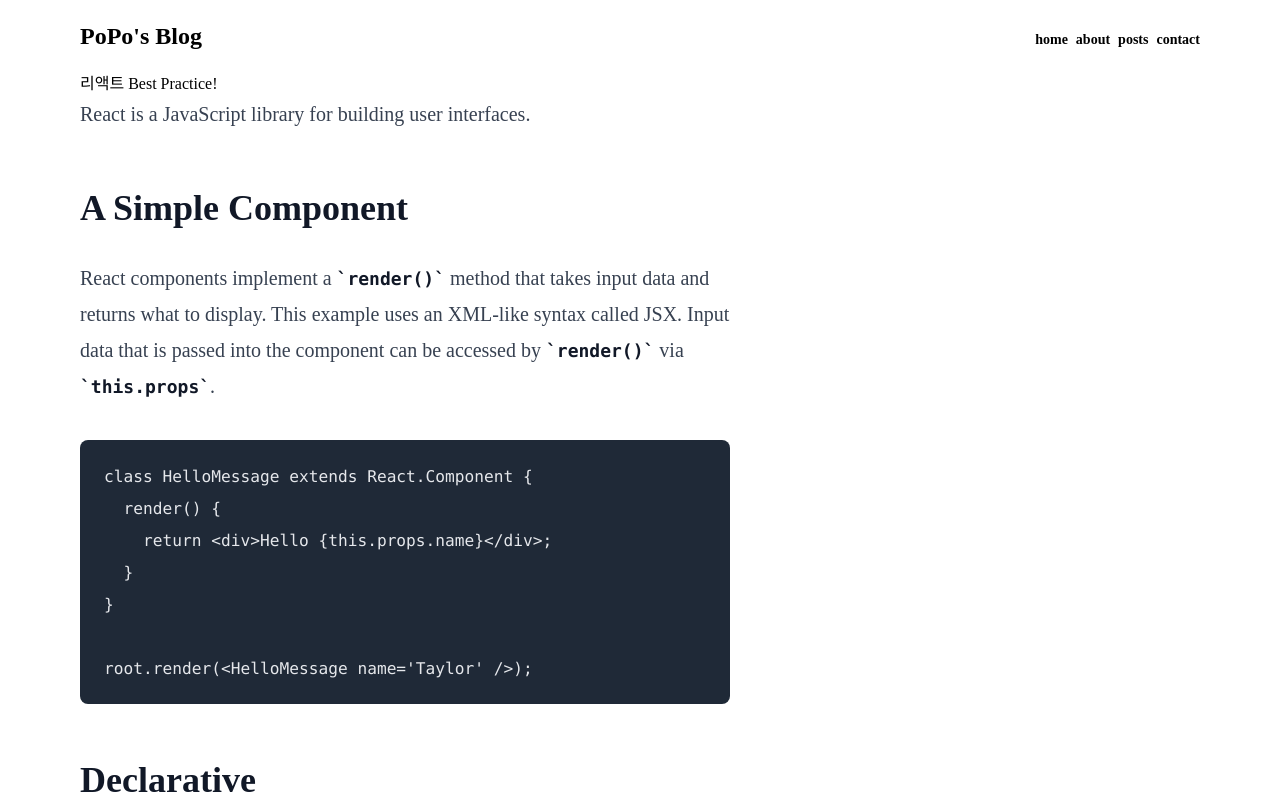
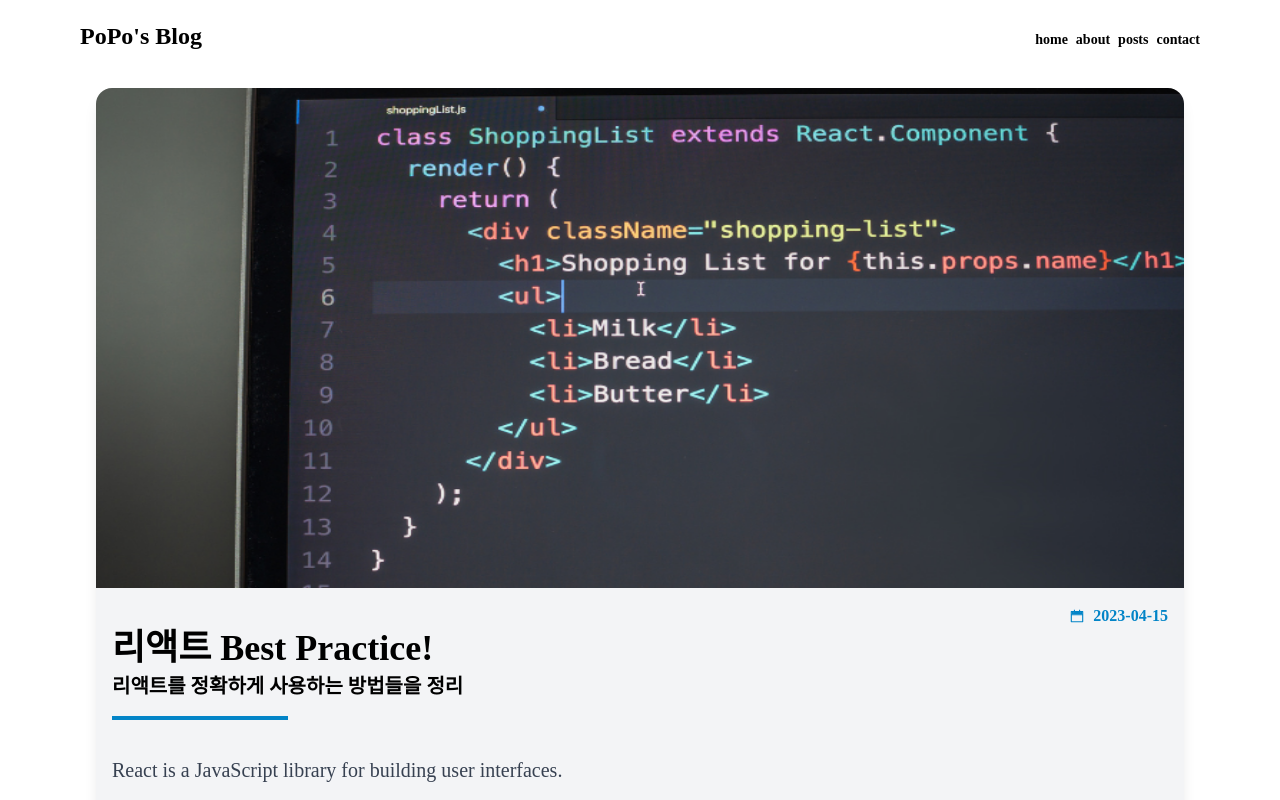
Before and after one commit to cktjdgus45/nextJS, a Next.js app: page /posts/best-react-practices in a window 1280 px wide. Built offline with nearby package versions, Linux system fonts and the light colour scheme; a web font is replaced by a local one.

Commit message:
apply highrighter to markdown file

```diff
--- a/next.config.js
+++ b/next.config.js
@@ -3,6 +3,9 @@ const nextConfig = {
   experimental: {
     appDir: true,
   },
+  images: {
+    domains: ['images.unsplash.com']
+  }
 }
 
 module.exports = nextConfig
--- a/package.json
+++ b/package.json
@@ -21,6 +21,7 @@
     "react-icons": "^4.8.0",
     "react-markdown": "^8.0.6",
     "react-multi-carousel": "^2.8.2",
+    "react-syntax-highlighter": "^15.5.0",
     "remark-gfm": "^3.0.1",
     "typescript": "4.9.5",
     "yup": "^1.0.2"
@@ -28,6 +29,7 @@
   "devDependencies": {
     "@tailwindcss/typography": "^0.5.9",
     "@types/nodemailer": "^6.4.7",
+    "@types/react-syntax-highlighter": "^15.5.6",
     "autoprefixer": "^10.4.14",
     "postcss": "^8.4.21",
     "tailwindcss": "^3.3.0"
--- a/src/app/posts/[slug]/page.tsx
+++ b/src/app/posts/[slug]/page.tsx
@@ -1,5 +1,7 @@
 import MarkdownViewer from '@/components/MarkdownViewer';
+import { AiTwotoneCalendar } from 'react-icons/ai';
 import { getPostData } from '@/service/posts';
+import Image from 'next/image';
 import React from 'react';
 
 type Props = {
@@ -11,13 +13,21 @@ type Props = {
 const PostSlugPage = async ({ params: { slug } }: Props) => {
     //1.전달된 slug에 해당하는 포스트 데이터를 읽어와서
     //2.데이터를 마크다운 뷰어에 표기.
-    const post = await getPostData(slug);
+    const { title, description, date, path, content } = await getPostData(slug);
     return (
-        <>
-            <h1>{post.title}</h1>
-            <MarkdownViewer content={post.content}></MarkdownViewer>
-            <pre>{post.content}</pre>
-        </>
+        <article className='rounded-2xl overflow-hidden bg-gray-100 shadow-lg m-4'>
+            <Image className='w-full h-1/5 max-h-[500px]' width={720} height={420} src={`/images/posts/${path}.png`} alt='banner' />
+            <section className='flex flex-col p-4'>
+                <div className='flex items-center self-end text-sky-600'>
+                    <AiTwotoneCalendar />
+                    <p className='font-semibold ml-2'>{date}</p>
+                </div>
+                <h1 className='text-4xl font-bold mb-1'>{title}</h1>
+                <p className='text-xl font-bold'>{description}</p>
+                <div className='w-44 border-2 border-sky-600 mt-4 mb-8'></div>
+                <MarkdownViewer content={content}></MarkdownViewer>
+            </section>
+        </article>
     )
 }
 
--- a/src/components/MarkdownViewer.tsx
+++ b/src/components/MarkdownViewer.tsx
@@ -1,6 +1,11 @@
+'use client';
+
 import React from 'react';
 import ReactMarkdown from 'react-markdown';
 import remarkGfm from 'remark-gfm';
+import { Prism as SyntaxHighlighter } from 'react-syntax-highlighter';
+import { materialDark } from 'react-syntax-highlighter/dist/esm/styles/prism';
+import Image from 'next/image';
 
 type Props = {
     content: string;
@@ -8,7 +13,28 @@ type Props = {
 
 const MarkdownViewer = ({ content }: Props) => {
     return (
-        <ReactMarkdown className='prose lg:prose-xl' remarkPlugins={[remarkGfm]}>
+        <ReactMarkdown
+            className='prose lg:prose-xl max-w-none'
+            remarkPlugins={[remarkGfm]}
+            components={{
+                code({ node, inline, className, children, ...props }) {
+                    const match = /language-(\w+)/.exec(className || '')
+                    return !inline && match ? (
+                        <SyntaxHighlighter {...props}
+                            style={materialDark}
+                            language={match[1]}
+                            PreTag="div">
+                            {String(children).replace(/\n$/, '')}
+                        </SyntaxHighlighter>
+
+                    ) : (
+                        <code {...props} className={className}>
+                            {children}
+                        </code>
+                    )
+                },
+                img: (image) => <Image className='w-full max-h-60 object-cover' src={image.src || ""} alt={image.alt || ''} width={500} height={500} />
+            }}>
             {content}
         </ReactMarkdown>
     )
```
Also changed, not shown: 1 other file (tests, documents, lock files or other folders).
